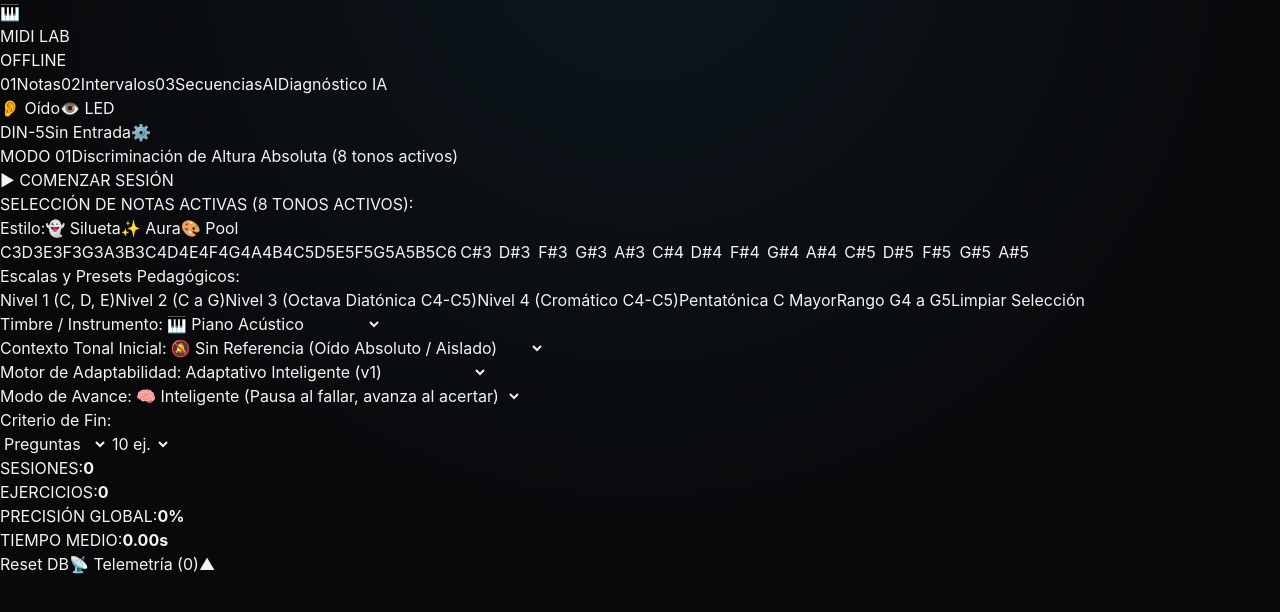
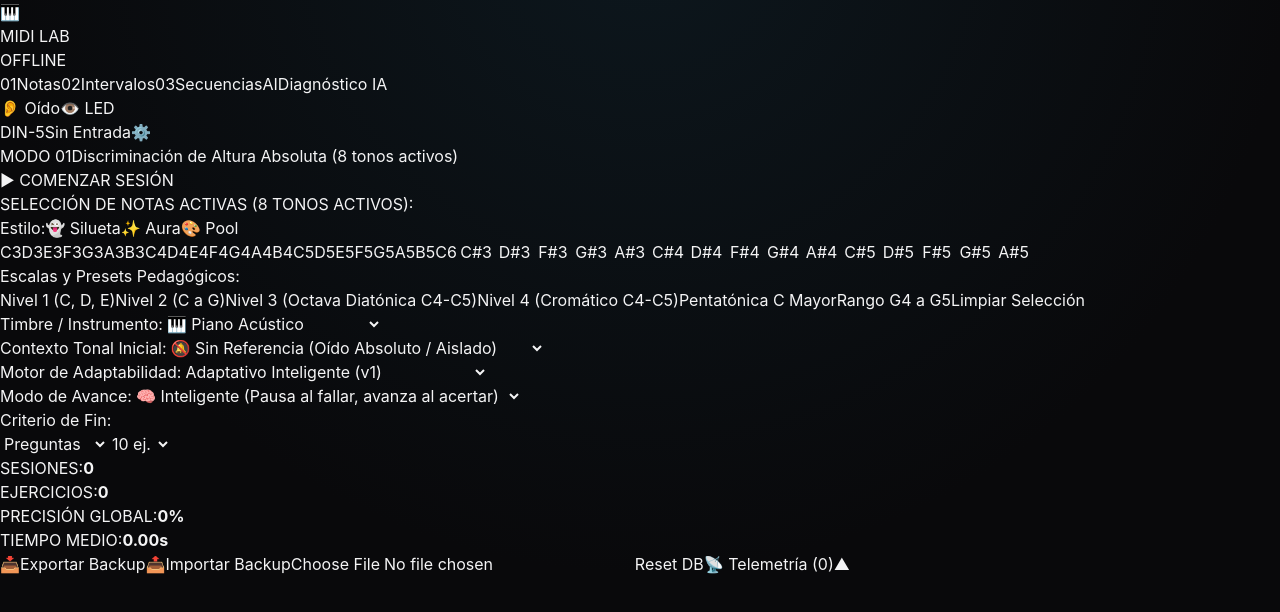
Before and after one commit to ferwargit/midi-laboratory, a React (Vite) app in the folder src/renderer/: page / in a window 1280 px wide. Shown: the top 612 px of the page. Built offline with nearby package versions, Linux system fonts and the light colour scheme.

Commit message:
feat: agregar funcionalidades de exportación e importación de respaldo para sesiones

```diff
--- a/src/renderer/src/components/trainer/StudioBottomDock.tsx
+++ b/src/renderer/src/components/trainer/StudioBottomDock.tsx
@@ -1,4 +1,4 @@
-import React, { useState } from 'react'
+import React, { useState, useRef } from 'react'
 import { useDatabaseStore } from '../../stores/useDatabaseStore'
 import { MidiLogEntry } from '../../hooks/useMidi'
 import { MidiMonitor } from './MidiMonitor'
@@ -14,13 +14,61 @@ export function StudioBottomDock({
 }: StudioBottomDockProps): React.ReactElement {
   const [isOpen, setIsOpen] = useState(false)
   const summary = useDatabaseStore((state) => state.summary)
+  const exportBackupJson = useDatabaseStore((state) => state.exportBackupJson)
+  const importBackupJson = useDatabaseStore((state) => state.importBackupJson)
+
+  const fileInputRef = useRef<HTMLInputElement>(null)
+  const [backupStatus, setBackupStatus] = useState<string | null>(null)
+
+  const handleExport = async (): Promise<void> => {
+    try {
+      const jsonContent = await exportBackupJson()
+      const blob = new Blob([jsonContent], { type: 'application/json' })
+      const url = URL.createObjectURL(blob)
+      const a = document.createElement('a')
+      const dateStr = new Date().toISOString().split('T')[0]
+      a.href = url
+      a.download = `midi-laboratory-backup-${dateStr}.json`
+      document.body.appendChild(a)
+      a.click()
+      document.body.removeChild(a)
+      URL.revokeObjectURL(url)
+
+      setBackupStatus('✅ Backup exportado')
+      setTimeout(() => setBackupStatus(null), 3000)
+    } catch (err) {
+      setBackupStatus(`❌ Error: ${err instanceof Error ? err.message : String(err)}`)
+      setTimeout(() => setBackupStatus(null), 4000)
+    }
+  }
+
+  const handleImportFile = async (e: React.ChangeEvent<HTMLInputElement>): Promise<void> => {
+    const file = e.target.files?.[0]
+    if (!file) return
+
+    const reader = new FileReader()
+    reader.onload = async (evt) => {
+      const content = evt.target?.result as string
+      if (!content) return
+
+      const result = await importBackupJson(content, 'merge')
+      if (result.success) {
+        setBackupStatus(`✅ Importadas ${result.sessionsImported} sesiones`)
+      } else {
+        setBackupStatus(`❌ Error: ${result.error || 'Archivo corrupto'}`)
+      }
+      setTimeout(() => setBackupStatus(null), 4000)
+      if (fileInputRef.current) fileInputRef.current.value = ''
+    }
+    reader.readAsText(file)
+  }
 
   return (
-    <footer className="w-full bg-zinc-950/80 backdrop-blur-xl border border-zinc-800/80 rounded-2xl overflow-hidden shadow-2xl transition-all">
+    <footer className="w-full bg-zinc-950/80 backdrop-blur-xl border border-zinc-800/80 rounded-2xl overflow-hidden shadow-2xl transition-all font-mono select-none">
       {/* BARRA STATUS COMPACTA PERMANENTE */}
-      <div className="flex justify-between items-center px-4 py-2 text-xs font-mono select-none">
+      <div className="flex flex-col sm:flex-row justify-between items-center px-4 py-2 text-xs gap-2">
         {/* Métricas rápidas en línea */}
-        <div className="flex items-center gap-4 text-zinc-400">
+        <div className="flex items-center gap-4 text-zinc-400 flex-wrap">
           <div className="flex items-center gap-1.5">
             <span className="text-zinc-500">SESIONES:</span>
             <strong className="text-zinc-200">{summary.totalSessions}</strong>
@@ -49,17 +97,54 @@ export function StudioBottomDock({
               {(summary.overallAvgTimeMs / 1000).toFixed(2)}s
             </strong>
           </div>
+
+          {backupStatus && (
+            <span className="text-[11px] text-sky-400 bg-sky-950/80 border border-sky-800 px-2 py-0.5 rounded animate-in fade-in">
+              {backupStatus}
+            </span>
+          )}
         </div>
 
-        {/* Botón toggle monitor + reset */}
+        {/* BOTONES DE ACCIÓN: BACKUP + RESET + MONITOR */}
         <div className="flex items-center gap-2">
+          {/* Botón Exportar */}
+          <button
+            type="button"
+            onClick={handleExport}
+            className="flex items-center gap-1 bg-zinc-900 hover:bg-zinc-800 border border-zinc-700/60 px-2.5 py-1 rounded-lg text-zinc-300 hover:text-white text-[11px] cursor-pointer transition-colors shadow-sm"
+            title="Descargar copia de seguridad completa en formato JSON"
+          >
+            <span>📥</span>
+            <span>Exportar Backup</span>
+          </button>
+
+          {/* Botón Importar */}
+          <button
+            type="button"
+            onClick={() => fileInputRef.current?.click()}
+            className="flex items-center gap-1 bg-zinc-900 hover:bg-zinc-800 border border-zinc-700/60 px-2.5 py-1 rounded-lg text-zinc-300 hover:text-white text-[11px] cursor-pointer transition-colors shadow-sm"
+            title="Restaurar sesiones desde un archivo JSON previo"
+          >
+            <span>📤</span>
+            <span>Importar Backup</span>
+          </button>
+          <input
+            ref={fileInputRef}
+            type="file"
+            accept=".json"
+            onChange={handleImportFile}
+            className="hidden"
+          />
+
           <button
             type="button"
             onClick={onOpenResetModal}
-            className="text-[11px] text-zinc-500 hover:text-rose-400 transition-colors cursor-pointer"
+            className="text-[11px] text-zinc-500 hover:text-rose-400 px-2 py-1 transition-colors cursor-pointer"
+            title="Borrar base de datos"
           >
             Reset DB
           </button>
+
           <button
             type="button"
             onClick={(): void => setIsOpen(!isOpen)}
@@ -71,7 +156,7 @@ export function StudioBottomDock({
         </div>
       </div>
 
-      {/* DRAWER DESPLEGABLE CON EL MONITOR */}
+      {/* DRAWER DESPLEGABLE CON EL MONITOR TELEMÉTRICO */}
       {isOpen && (
         <div className="p-3 border-t border-zinc-800/80 bg-zinc-950/90 animate-in slide-in-from-bottom-2 duration-150">
           <MidiMonitor logs={logs} />
```
